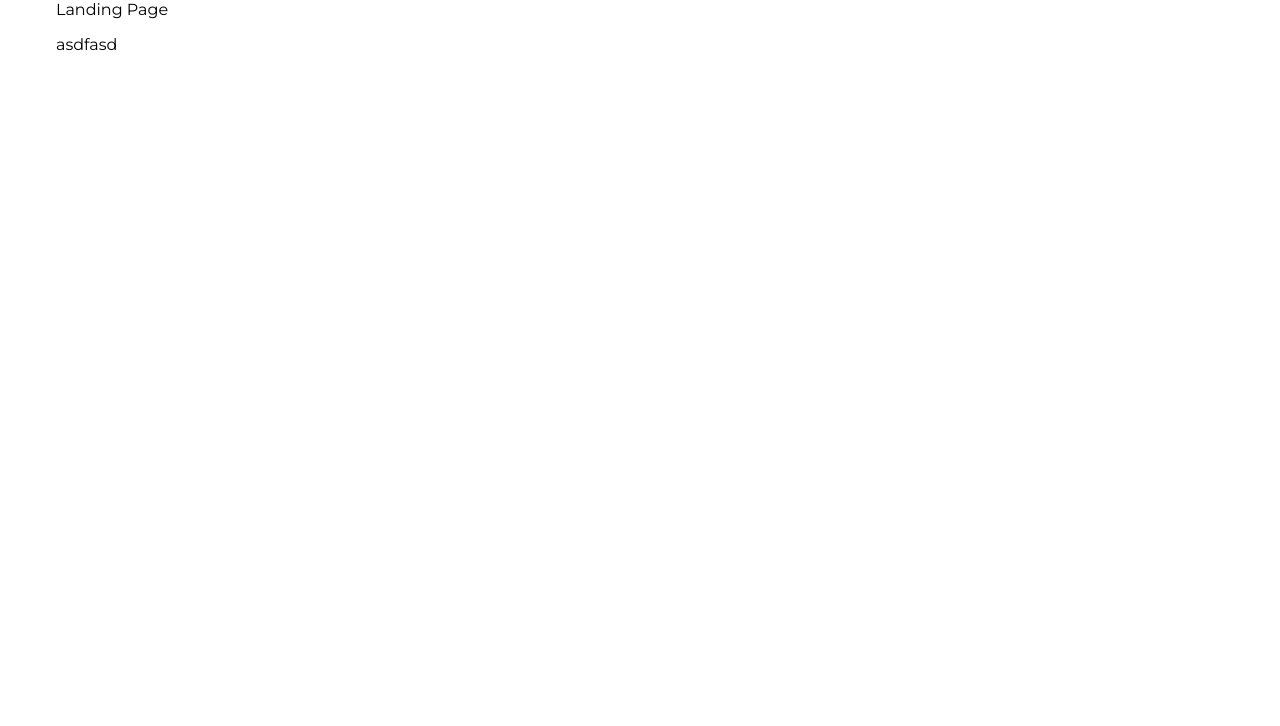
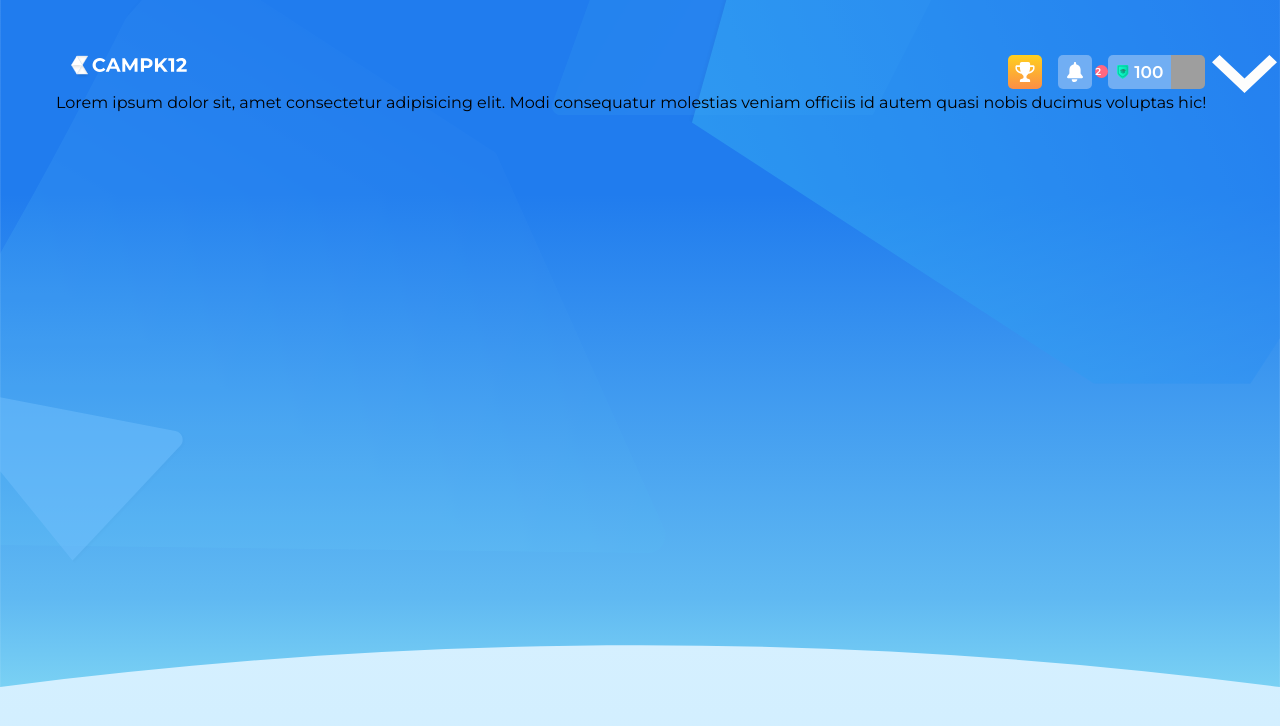
Before and after one commit to madhavsharma2106/edtech-brochure, a React (Create React App) app: page / in a window 1280 px wide. Shown: the top 726 px of the page. Built offline with nearby package versions, Linux system fonts and the light colour scheme; grey boxes are pictures that could not be loaded.

Commit message:
Created Menu

```diff
--- a/package.json
+++ b/package.json
@@ -10,6 +10,8 @@
     "node-sass": "^4.14.1",
     "react": "^16.13.1",
     "react-dom": "^16.13.1",
+    "react-router": "^5.2.0",
+    "react-router-dom": "^5.2.0",
     "react-scripts": "3.4.1"
   },
   "scripts": {
--- a/src/App.js
+++ b/src/App.js
@@ -1,10 +1,18 @@
 import React from "react";
-import logo from "./logo.svg";
 import "./App.css";
+import { BrowserRouter as Router, Switch, Route } from "react-router-dom";
 import { LandingPage } from "./components/pages";
 
 function App() {
-  return <LandingPage />;
+  return (
+    <Router>
+      <Switch>
+        <Route path="/">
+          <LandingPage />
+        </Route>
+      </Switch>
+    </Router>
+  );
 }
 
 export default App;
--- /dev/null
+++ b/src/components/organisms/MenuLoggedIn/index.jsx
@@ -0,0 +1,51 @@
+import React from "react";
+import "./index.scss";
+function MenuLoggedIn() {
+  return (
+    <div className="menu-logged-in">
+      <div>
+        <img
+          className="logo"
+          src={require("../../../assets/icons/camp-k-12-logo.svg")}
+          alt="Camp K12 Logo"
+        />
+      </div>
+      <div className="user-info">
+        <img
+          className="icon award"
+          src={require("../../../assets/icons/trophy.svg")}
+          alt="Awards earned"
+        />
+        <span className="notifications">
+          <img
+            className="icon alerts"
+            src={require("../../../assets/icons/bell.svg")}
+            alt="Awards earned"
+          />
+          <p className="alert-count">2</p>
+        </span>
+        <span className="profile">
+          <span className="level-info">
+            <img
+              src={require("../../../assets/icons/skill.svg")}
+              alt="Green Badge for points"
+            />
+            <p>100</p>
+          </span>
+          <img
+            className="profile-icon"
+            src="https://picsum.photos/id/1027/34/34"
+            alt="John Doe."
+          />
+          <img
+            className="menu-arrow"
+            src={require("../../../assets/icons/down-arrow-white.svg")}
+            alt="This is a down arrow to open the menu"
+          />
+        </span>
+      </div>
+    </div>
+  );
+}
+
+export default MenuLoggedIn;
--- /dev/null
+++ b/src/components/organisms/MenuLoggedIn/index.scss
@@ -0,0 +1,76 @@
+@import "../../../styles/main.scss";
+
+.menu-logged-in {
+  padding-top: 55px;
+  display: flex;
+  justify-content: space-between;
+  .logo {
+    width: 144px;
+    height: 24px;
+    object-fit: contain;
+  }
+
+  .user-info {
+    display: flex;
+    .icon {
+      @include square(34px);
+      box-sizing: border-box;
+      padding: 7px;
+      object-fit: contain;
+      border-radius: 5px;
+      margin-right: 16px;
+    }
+    .award {
+      background-image: linear-gradient(to top, #fb8e46, #ffd01e);
+    }
+
+    .notifications {
+      position: relative;
+      .alerts {
+        background-color: $secondary-blue;
+      }
+      .alert-count {
+        @include circle(13px);
+        background-color: $primary-red;
+        color: $white;
+        font-weight: $semibold;
+        position: absolute;
+        font-size: 10px;
+        top: 0;
+        right: 0;
+      }
+    }
+
+    .profile {
+      display: flex;
+      .level-info {
+        height: 34px;
+        display: flex;
+        background-color: $secondary-blue;
+        padding: 7px;
+        border-radius: 5px 0 0 5px;
+        box-sizing: border-box;
+        align-items: center;
+        font-weight: $semibold;
+        font-size: 17px;
+        color: $white;
+        img {
+          margin-right: 3px;
+          height: 14px;
+          width: 16px;
+        }
+      }
+      .profile-icon {
+        @include square(34px);
+        border-radius: 0 5px 5px 0;
+        margin-right: 7.5px;
+      }
+
+      @media (max-width: map-get($breakpoints, "large")) {
+        .menu-arrow {
+          margin-right: 16px;
+        }
+      }
+    }
+  }
+}
--- /dev/null
+++ b/src/components/organisms/index.jsx
@@ -0,0 +1 @@
+export { default as MenuLoggedIn } from "./MenuLoggedIn";
--- a/src/components/pages/LandingPage/index.jsx
+++ b/src/components/pages/LandingPage/index.jsx
@@ -1,15 +1,20 @@
 import React from "react";
 import { Text } from "../../atoms";
 import { TextVariant, TextType } from "../../atoms/Text";
+import "./index.scss";
+import { MenuLoggedIn } from "../../organisms";
 
 function LandingPage() {
   return (
-    <div className="container">
-      Landing Page
-      <Text>asdfasd</Text>
-      <Text type={TextType.span} variant={TextVariant.headingOne}>
-        Welcome to the school of the future.
-      </Text>
+    <div className="landing-page">
+      <div className="container">
+        <MenuLoggedIn />
+        <div className="hero-container">
+          Lorem ipsum dolor sit, amet consectetur adipisicing elit. Modi
+          consequatur molestias veniam officiis id autem quasi nobis ducimus
+          voluptas hic!
+        </div>
+      </div>
     </div>
   );
 }
--- /dev/null
+++ b/src/components/pages/LandingPage/index.scss
@@ -0,0 +1,8 @@
+.landing-page {
+  background-image: url("../../../assets/images/bg-header.svg"),
+    linear-gradient(to bottom, #eef9ff -10%, #ade1ff);
+  background-size: contain;
+  background-repeat: no-repeat;
+
+  height: 2000px;
+}
--- a/src/styles/colors.scss
+++ b/src/styles/colors.scss
@@ -1,6 +1,8 @@
 $white: #ffffff;
 
 $primary-yellow: #fcda55;
+
+$primary-red: #ff677f;
 
 $primary-pink: #de9dff;
 
@@ -8,6 +10,7 @@ $primary-black: #1f2a55;
 $secondary-black: #777b8c;
 
 $primary-blue: #076fec;
+$secondary-blue: #71aef3;
 
 $primary-green: #0bc29f;
 
--- a/src/styles/fonts.scss
+++ b/src/styles/fonts.scss
@@ -1 +1,5 @@
 @import url("https://fonts.googleapis.com/css2?family=Montserrat:wght@400;600;700&display=swap");
+
+$semibold: 600;
+$bold: 700;
+$regular: 400;
--- a/src/styles/layout.scss
+++ b/src/styles/layout.scss
@@ -4,6 +4,15 @@ $breakpoints: (
 );
 
 .container {
-  width: map-get($breakpoints, "large");
+  max-width: map-get($breakpoints, "large");
   margin: auto;
 }
+
+@mixin square($side) {
+  height: $side;
+  width: $side;
+}
+@mixin circle($diameter) {
+  @include square($diameter);
+  border-radius: 50%;
+}
```
Also changed, not shown: src/logo.svg (deleted), 1 other file (tests, documents, lock files or other folders).
